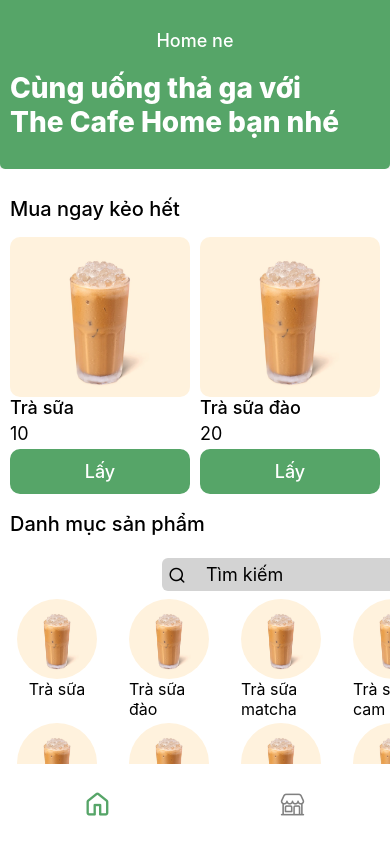
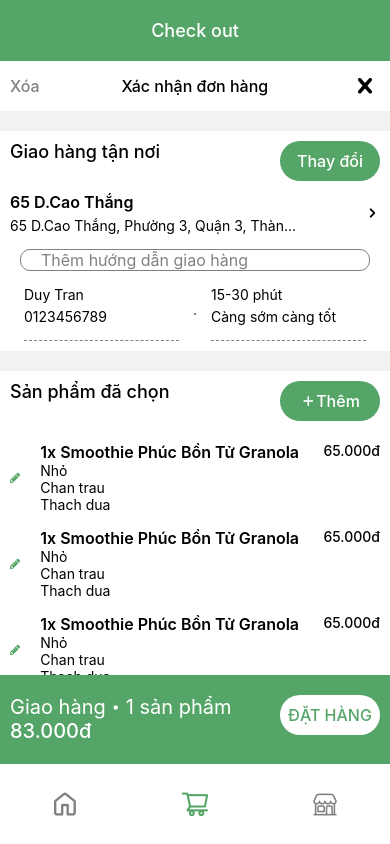
Before and after one commit to vanduy352003/TheCafeHome, a React Native app: screen /Cart in a window 390 px wide. Built offline with nearby package versions, Linux system fonts and the light colour scheme.

Commit message:
Đổi cart thành 1 screen luôn

```diff
--- a/src/components/CategorySection.tsx
+++ b/src/components/CategorySection.tsx
@@ -57,7 +57,7 @@ function CategorySection({navigateToFavorite, navigateToSearch}: categoryProp):
         horizontal={true}
         directionalLockEnabled={true}
         alwaysBounceVertical={false}
-        showsHorizontalScrollIndicator={true}
+        showsHorizontalScrollIndicator={false}
         >
         <FlatList
           data={categoryList}
--- a/src/components/ProductHorizontalSection.tsx
+++ b/src/components/ProductHorizontalSection.tsx
@@ -30,14 +30,10 @@ function ProductHorizontalSection({navigateToDetail}:productProp): React.JSX.Ele
     navigateToDetail();
   }
   return (
-    <ScrollView
-      horizontal={true}
-      directionalLockEnabled={true}
-      alwaysBounceVertical={false}
-      showsHorizontalScrollIndicator={false}>
       <FlatList
+        horizontal={true}
+        showsHorizontalScrollIndicator={false}
         data={productList}
-        numColumns={productList.length}
         directionalLockEnabled={true}
         alwaysBounceVertical={false}
         renderItem={itemData => {
@@ -59,7 +55,6 @@ function ProductHorizontalSection({navigateToDetail}:productProp): React.JSX.Ele
           );
         }}
         keyExtractor={(item, index) => index.toString()}></FlatList>
-    </ScrollView>
   );
 }
 
--- a/src/components/SmallCart.tsx
+++ /dev/null
@@ -1,102 +0,0 @@
-// Tui ko biết cái này có tên component
-// là gì luôn nhưng nó là cái phần hiện phương thức
-// đặt + tiền cho mình biết ơ gần gốc dưới á
-import React from "react";
-import { Dimensions, StyleSheet, Text, TouchableOpacity, TouchableWithoutFeedback, View } from "react-native";
-import  Icon  from "react-native-vector-icons/AntDesign";
-
-const window = Dimensions.get('window')
-
-type cartProp = {
-    navigateToCheckout: Function;
-}
-
-function SmallCart({navigateToCheckout}: cartProp): React.JSX.Element {
-    const handlePress = () => {
-        navigateToCheckout();
-    }
-    return(
-        <TouchableWithoutFeedback>
-            <View style={styles.container}>
-                <View style={styles.textView}>
-                    <Text style={styles.textDelivery}>Giao đến</Text>
-                    <Text style={styles.textAddress} numberOfLines={1} ellipsizeMode="tail">Số 1 Võ Văn Ngân, Thủ Đức, Thành Phố Hồ Chí Minh</Text>
-                </View>
-                <TouchableOpacity style={styles.button} onPress={handlePress}>
-                    <View style={styles.numberView}>
-                        <Text style={styles.numberText}>199</Text>
-                    </View>
-                    <Text style={styles.moneyText} numberOfLines={1} ellipsizeMode="tail">1.000.000.đ</Text>
-                    <Icon style={styles.icon} name="right"></Icon>
-                </TouchableOpacity>
-            </View>
-        </TouchableWithoutFeedback>
-    )
-}
-
-const styles = StyleSheet.create({
-    container: {
-        elevation: 5,
-        width: window.width - 20,
-        height: 80,
-        backgroundColor: 'white',
-        position: 'absolute',
-        bottom: 120,
-        alignSelf: 'center',
-        borderRadius: 20,
-        padding: 15,
-        flexDirection: 'row',
-        alignItems: 'center'
-    },
-    textView: {
-        width: window.width - 40 - 15 - 130
-    },
-    button: {
-        width: 140,
-        height: 50,
-        backgroundColor: '#56a568',
-        borderRadius: 50,
-        alignItems: 'center',
-        flexDirection: 'row',
-        justifyContent: 'space-around'
-    },
-    numberView: {
-        backgroundColor: 'white',
-        width: 30,
-        height: 30,
-        borderRadius: 100,
-        justifyContent: 'center',
-        alignItems: 'center',
-        marginLeft: 5
-    },
-    numberText: {
-        fontSize: 16,
-        fontWeight: '500',
-        color: '#56a568',
-        borderRadius: 1
-    },
-    moneyText: {
-        fontSize: 16,
-        fontWeight: '500',
-        color: 'white'
-    },
-    icon: {
-        color: 'white',
-        fontWeight: '500',
-        fontSize: 14
-    },
-    textDelivery: {
-        color: 'grey',
-        fontSize: 16,
-        fontWeight: '500',
-        marginBottom: 5
-    },
-    textAddress: {
-        color: 'black',
-        fontSize: 16,
-        fontWeight: '500'
-    }
-
-})
-
-export default SmallCart;
--- a/src/navigators/TabNavigator.tsx
+++ b/src/navigators/TabNavigator.tsx
@@ -2,11 +2,12 @@ import { StyleSheet, Text, View } from "react-native";
 import HomeScreen from "../screens/HomeScreen";
 import ShopLocationScreen from "../screens/ShopLocationScreen";
 import IconOcticons from "react-native-vector-icons/Octicons";
-import IconFeather from "react-native-vector-icons/Feather";
+import IconAntDesign from "react-native-vector-icons/AntDesign";
 import IconIon from "react-native-vector-icons/Ionicons";
 
 import { createBottomTabNavigator } from "@react-navigation/bottom-tabs";
 import { BlurView } from "@react-native-community/blur";
+import CheckoutScreen from "../screens/CheckoutScreen";
 
 const Tab = createBottomTabNavigator();
 
@@ -21,6 +22,11 @@ function TabNavigator(): React.JSX.Element {
             <Tab.Screen name="Home" component={HomeScreen} options={{
                 tabBarIcon: ({focused,color,size}) => (
                     <IconOcticons name="home" size={25} color={focused?'#56A568':'grey'}></IconOcticons>
+                ),
+            }}></Tab.Screen>
+            <Tab.Screen name="Cart" component={CheckoutScreen} options={{
+                tabBarIcon: ({focused,color,size}) => (
+                    <IconAntDesign name="shoppingcart" size={30} color={focused?'#56A568':'grey'}></IconAntDesign>
                 ),
             }}></Tab.Screen>
             <Tab.Screen name="Location" component={ShopLocationScreen} options={{
--- a/src/screens/CheckoutScreen.tsx
+++ b/src/screens/CheckoutScreen.tsx
@@ -1,15 +1,22 @@
 import React from "react";
-import { Dimensions, StyleSheet, Text, TextInput, TouchableOpacity, View } from "react-native";
+import { Dimensions, ScrollView, StyleSheet, Text, TextInput, TouchableOpacity, View } from "react-native";
 import IconAntDesign from "react-native-vector-icons/AntDesign";
 import IconEntypo from "react-native-vector-icons/Entypo";
 import IconFontAwesome from "react-native-vector-icons/FontAwesome";
+import HeaderBar from "../components/HeaderBar";
 
 const window = Dimensions.get('window');
 
 function CheckoutScreen({navigation}:any): React.JSX.Element {
 
+    const handlePressThem = () => {
+        navigation.navigate('Home')
+    }
+
     return(
         <View style={styles.container}>
+            <HeaderBar title="Check out"></HeaderBar>
+            <ScrollView style={styles.scrollView} showsVerticalScrollIndicator={false}>
                 <View style={styles.headerSection}>
                     <TouchableOpacity>
                         <Text style={styles.deleteText}>Xóa</Text>
@@ -31,7 +38,7 @@ function CheckoutScreen({navigation}:any): React.JSX.Element {
                     <View>
                         <View style={styles.addressSection}>
                             <View>
-                            <Text style={[styles.textBold, styles.mb10]}>65 D.Cao Thắng</Text>
+                                <Text style={[styles.textBold, styles.mb5]}>65 D.Cao Thắng</Text>
                                 <Text style={styles.addressText} numberOfLines={1}>65 D.Cao Thắng, Phường 3, Quận 3, Thành phố Hồ Chí Minh, Việt Nam</Text>
                             </View>
                             <TouchableOpacity style={styles.addressButton}>
@@ -41,12 +48,12 @@ function CheckoutScreen({navigation}:any): React.JSX.Element {
                         <TextInput style={styles.noteText} placeholder="Thêm hướng dẫn giao hàng"></TextInput>
                         <View style={styles.flexDirectionRow}>
                             <View style={styles.doubleColumn}>
-                            <Text style={[styles.mb10, {color: 'black'}]}>Duy Tran</Text>
+                                <Text style={[styles.mb5, {color: 'black'}]}>Duy Tran</Text>
                                 <Text >0123456789</Text>
                             </View>
                             <View style={styles.seperator}></View>
                             <View style={styles.doubleColumn}>
-                            <Text style={[styles.mb10, {color: 'black'}]}>15-30 phút</Text>
+                                <Text style={[styles.mb5, {color: 'black'}]}>15-30 phút</Text>
                                 <Text>Càng sớm càng tốt</Text>
                             </View>
                         </View>
@@ -59,7 +66,7 @@ function CheckoutScreen({navigation}:any): React.JSX.Element {
                 <View style={styles.viewItem}>
                     <View style={styles.viewHeaderSection}>
                         <Text style={styles.headerText}>Sản phẩm đã chọn</Text>
-                    <TouchableOpacity style={[styles.button, styles.flexDirectionRow]}>
+                        <TouchableOpacity style={[styles.button, styles.flexDirectionRow]} onPress={handlePressThem}>
                             <IconEntypo style={styles.buttonText} name='plus'></IconEntypo>
                             <Text style={styles.buttonText}>Thêm</Text>
                         </TouchableOpacity>
@@ -70,6 +77,32 @@ function CheckoutScreen({navigation}:any): React.JSX.Element {
                             <View>
                                 <Text style={styles.textBold}>1x Smoothie Phúc Bồn Tử Granola</Text>
                                 <Text>Nhỏ</Text>
+                                <Text>Chan trau</Text>
+                                <Text>Thach dua</Text>
+                            </View>
+                        </View>
+                        <Text style={styles.moneyText}>65.000đ</Text>
+                    </View>
+                    <View style={styles.viewItemSection}>
+                        <View style={styles.productItem}>
+                            <IconFontAwesome style={styles.productItemIcon} name='pencil'></IconFontAwesome>
+                            <View>
+                                <Text style={styles.textBold}>1x Smoothie Phúc Bồn Tử Granola</Text>
+                                <Text>Nhỏ</Text>
+                                <Text>Chan trau</Text>
+                                <Text>Thach dua</Text>
+                            </View>
+                        </View>
+                        <Text style={styles.moneyText}>65.000đ</Text>
+                    </View>
+                    <View style={styles.viewItemSection}>
+                        <View style={styles.productItem}>
+                            <IconFontAwesome style={styles.productItemIcon} name='pencil'></IconFontAwesome>
+                            <View>
+                                <Text style={styles.textBold}>1x Smoothie Phúc Bồn Tử Granola</Text>
+                                <Text>Nhỏ</Text>
+                                <Text>Chan trau</Text>
+                                <Text>Thach dua</Text>
                             </View>
                         </View>
                         <Text style={styles.moneyText}>65.000đ</Text>
@@ -87,17 +120,18 @@ function CheckoutScreen({navigation}:any): React.JSX.Element {
                         <Text>100.000đ</Text>
                     </View>
                 </View>
+            </ScrollView>
             <View style={styles.bottomSection}>
                 <View>
-                    <View>
-                        <Text>Giao hàng</Text>
-                        <IconEntypo name="dot-single"></IconEntypo>
-                        <Text>1 sản phẩm</Text>
+                    <View style={[styles.flexDirectionRow]}>
+                        <Text style={[styles.whiteText, styles.bigText]}>Giao hàng</Text>
+                        <IconEntypo style={[styles.whiteText, styles.bigText]} name="dot-single"></IconEntypo>
+                        <Text style={[styles.whiteText, styles.bigText]}>1 sản phẩm</Text>
                     </View>
-                    <Text>83.000đ</Text>
+                    <Text style={[styles.headerText, styles.whiteText, styles.bigText]}>83.000đ</Text>
                 </View>
-                <TouchableOpacity>
-                    <Text>ĐẶT HÀNG</Text>
+                <TouchableOpacity style={styles.orderButton}>
+                    <Text style={styles.orderButtonText}>ĐẶT HÀNG</Text>
                 </TouchableOpacity>
             </View>
         </View>
@@ -106,8 +140,6 @@ function CheckoutScreen({navigation}:any): React.JSX.Element {
 
 const styles = StyleSheet.create({
     container: {
-        borderTopLeftRadius: 20,
-        borderTopRightRadius: 20,
         flex: 1,
     },
     headerSection: {
@@ -185,7 +217,7 @@ const styles = StyleSheet.create({
         fontWeight: '600',
         fontSize: 16
     },
-    mb10: {
+    mb5: {
         marginBottom: 5,
     },
     noteText: {
@@ -201,7 +233,8 @@ const styles = StyleSheet.create({
     },
     flexDirectionRow: {
         flexDirection: 'row',
-        marginBottom: 10
+        justifyContent: 'center',
+        alignItems: 'center'
     },
     doubleColumn: {
         width: window.width/2 - 40,
@@ -234,10 +267,35 @@ const styles = StyleSheet.create({
         marginBottom: 5
     },
     bottomSection: {
-        bottom: 0,
         flexDirection: 'row',
         justifyContent: 'space-between',
-        alignItems: 'center'
+        backgroundColor: '#56a568',
+        height: '20%',
+        paddingTop: 20,
+        paddingHorizontal: 10
+    },
+    scrollView: {
+        height: '80%',
+    },
+    orderButton: {
+        backgroundColor: 'white',
+        height: 40,
+        width: 100,
+        borderRadius: 100,
+        justifyContent: 'center',
+        alignItems: 'center',
+        elevation: 5,
+    },
+    orderButtonText: {
+        color: '#56a568',
+        fontSize: 16,
+        fontWeight: '500'
+    },
+    whiteText: {
+        color: 'white'
+    },
+    bigText: {
+        fontSize: 20
     }
 })
 
--- a/src/screens/HomeScreen.tsx
+++ b/src/screens/HomeScreen.tsx
@@ -6,7 +6,6 @@ import ProductHorizontalSection from '../components/ProductHorizontalSection';
 import HeaderBar from '../components/HeaderBar';
 import { useBottomTabBarHeight } from '@react-navigation/bottom-tabs';
 import { useStore } from '../store/store';
-import SmallCart from '../components/SmallCart';
 
 const productList = [
   {name: 'Trà sữa', price: 10, id: '1'},
@@ -39,9 +38,9 @@ function HomeScreen({navigation}: any): React.JSX.Element {
 
   return (
     <View style={{paddingBottom:tabBarHeight}}>
-      <ScrollView showsVerticalScrollIndicator={false}>
+      <HeaderBar title="Home"></HeaderBar>
+      <ScrollView style={{marginBottom:60}} showsVerticalScrollIndicator={false}>
         <View style={[styles.container, styles.backgroundGreen]}>
-          <HeaderBar title="Home ne"></HeaderBar>
           <Text style={styles.introduceText}>Cùng uống thả ga với{'\n'}The Cafe Home bạn nhé</Text>
         </View>
         <View style={styles.container}>
@@ -60,7 +59,6 @@ function HomeScreen({navigation}: any): React.JSX.Element {
           </View>
         </View>
       </ScrollView>
-      <SmallCart navigateToCheckout={handlePressCheckout}></SmallCart>
     </View>
   );
 }
@@ -70,7 +68,6 @@ const styles = StyleSheet.create({
     padding: 10,
     backgroundColor: 'white',
   },
-  viewItem: {},
   productList: {
     flexDirection: 'row',
     flexWrap: 'wrap',
```
Lines whose indentation alone changed are shown as unchanged.
